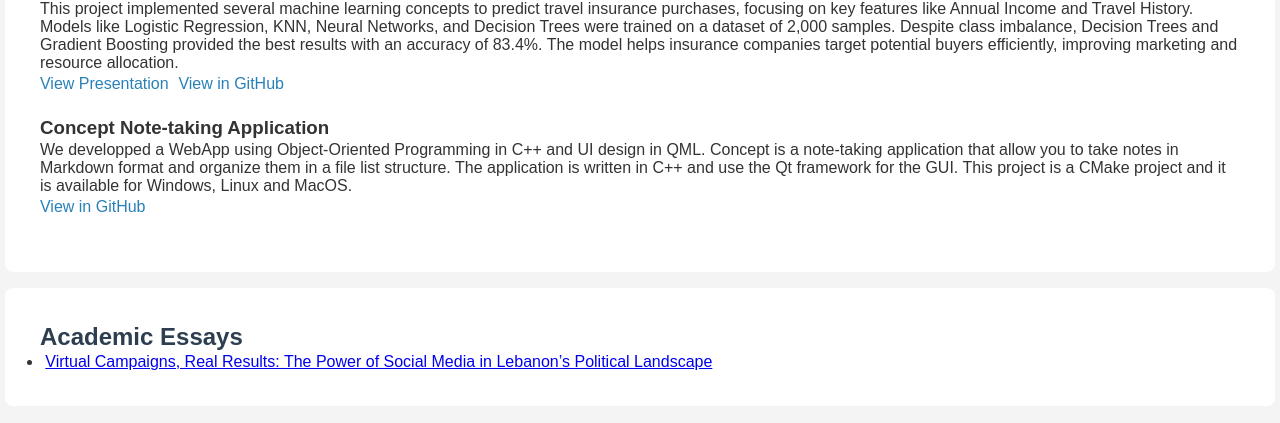
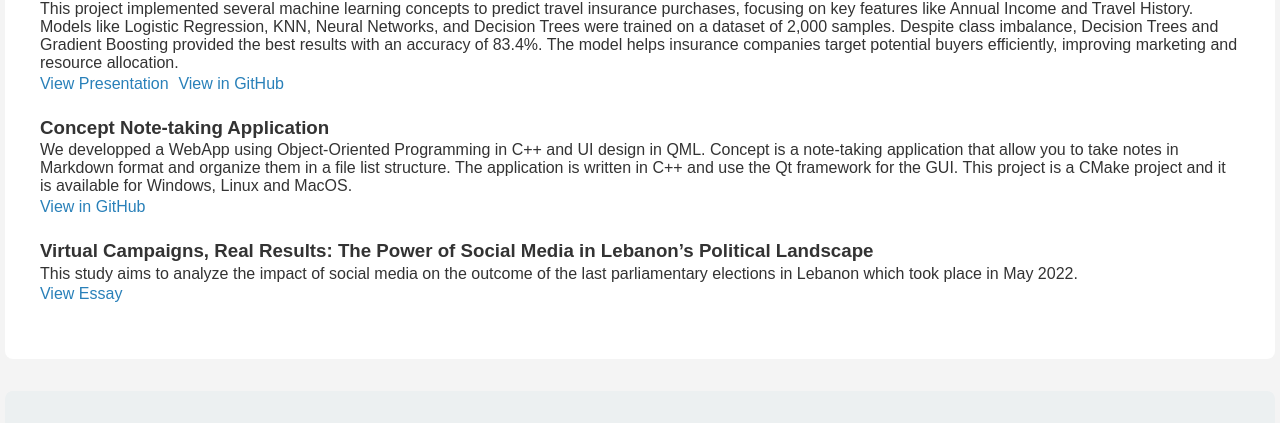
Before and after one commit to peter-sayegh/my-portfolio, a plain HTML site: page index.html in a window 1280 px wide. Shown: the part 1539-1962 px from the top of the page. Drawn offline with Linux system fonts and the light colour scheme.

Commit message:
merging essays and projects

```diff
--- a/index.html
+++ b/index.html
@@ -14,7 +14,6 @@
                 <li><a href="#cv">CV</a></li>
                 <li><a href="#certificates">Certificates</a></li>
                 <li><a href="#projects">Projects</a></li>
-                <li><a href="#academic">Academic Work</a></li>
                 <li><a href="#contact">Contact Me</a></li>
             </ul>
         </nav>
@@ -85,16 +84,22 @@
             </p>
             <a href="https://github.com/ConceptTeam/Concept" target="_blank"> View in GitHub</a>
         </div>
+        <div class="project">
+        <h3>Virtual Campaigns, Real Results:
+                The Power of Social Media in Lebanon’s Political
+                Landscape</a></h3>
+            <p>
+            This study aims to analyze the impact of social media on the outcome of the last parliamentary elections in Lebanon which took place in May 2022.
+
+            </p>
+            <a href="files/HSS252_PS_FINAL_ESSAY-3.pdf" > View Essay</a>
+
+
+        </div>
     </section>
 
-    <section id="academic">
-        <h2>Academic Essays</h2>
-        <ul>
-            <li><a href="files/HSS252_PS_FINAL_ESSAY-3.pdf" >Virtual Campaigns, Real Results:
-                The Power of Social Media in Lebanon’s Political
-                Landscape</a></li>
-        </ul>
-    </section>
+
+
 
     <section id="contact">
         <h2>Contact Me</h2>
```
Also changed, not shown: 1 other file.
